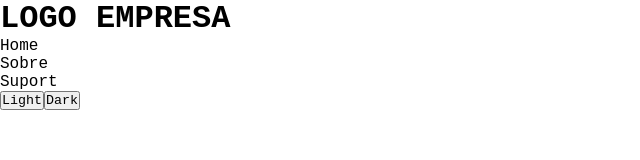
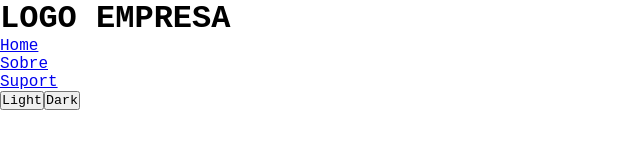
Before and after one commit to jessicapinheiro-s/react-context, a React (Create React App) app: page / in a window 1280 px wide. Shown: the top 160 px of the page, without its empty margins (0-640 px from the left). Built offline with nearby package versions, Linux system fonts and the light colour scheme.

Commit message:
configurando rotas no header

```diff
--- a/src/components/header.tsx
+++ b/src/components/header.tsx
@@ -1,5 +1,6 @@
-import React from 'react';
-import { UseMyThemeContext } from '../contexts/theme-context'
+import React from "react";
+import { UseMyThemeContext } from "../contexts/theme-context"
+import { Link } from "react-router-dom";
 
 export default function Header (){
     const {valueTheme, setThemeValue} = UseMyThemeContext();
@@ -8,13 +9,13 @@ export default function Header (){
             <h1>LOGO EMPRESA</h1>
             <nav>
                 <ul>
-                    <li>Home</li>
-                    <li>Sobre</li>
-                    <li>Suport</li>
+                    <li><Link to="/"> Home</Link></li>
+                    <li> <Link to="/pages/sobre">Sobre</Link></li>
+                    <li><Link to="/">Suport</Link></li>
                 </ul>
             </nav>
-            <button onClick={() => {setThemeValue('Light')}}>Light</button>
-            <button onClick={() => {setThemeValue('Dark')}}>Dark</button>
+            <button onClick={() => {setThemeValue("Light")}}>Light</button>
+            <button onClick={() => {setThemeValue("Dark")}}>Dark</button>
         </header>
     )
 }
```
